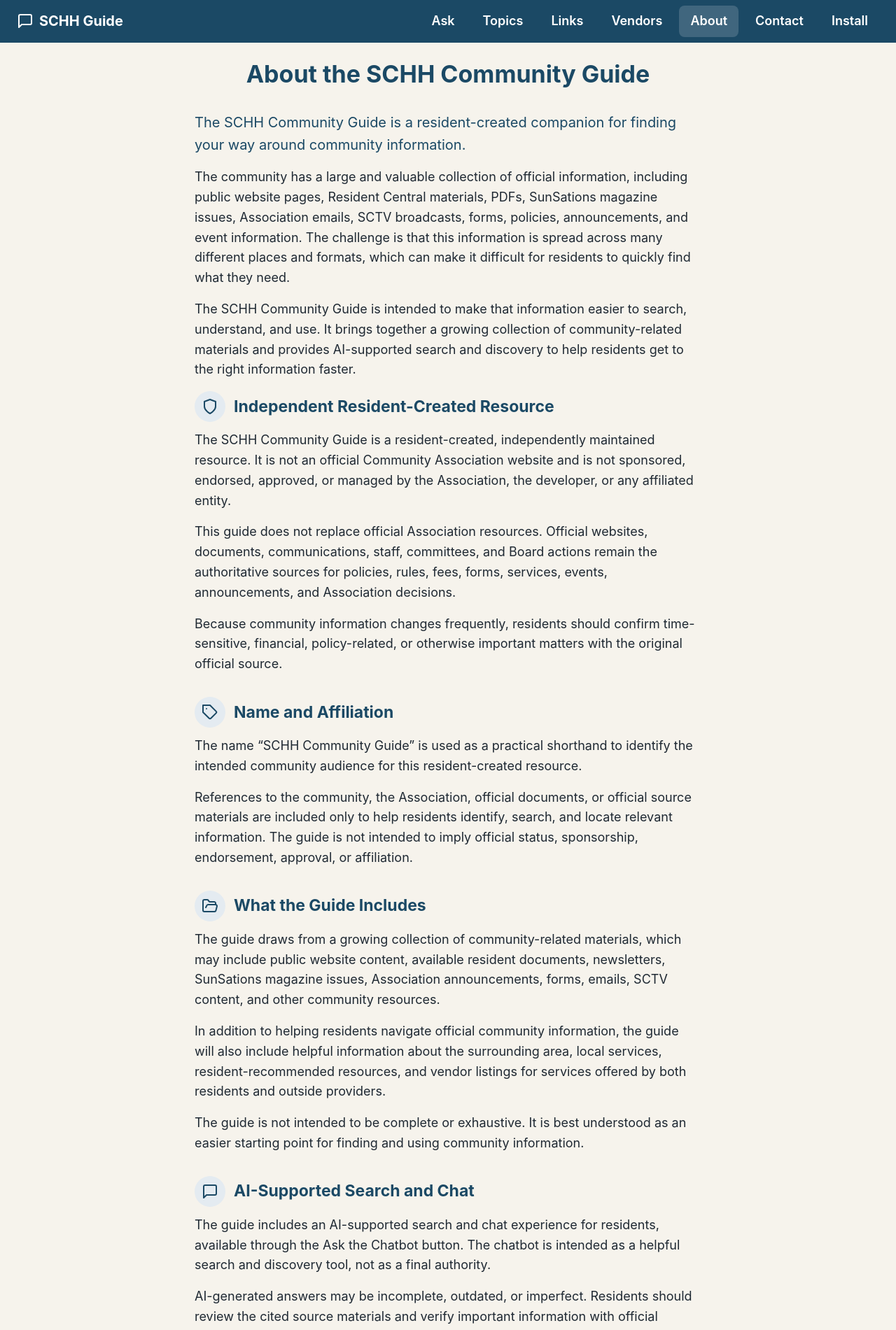
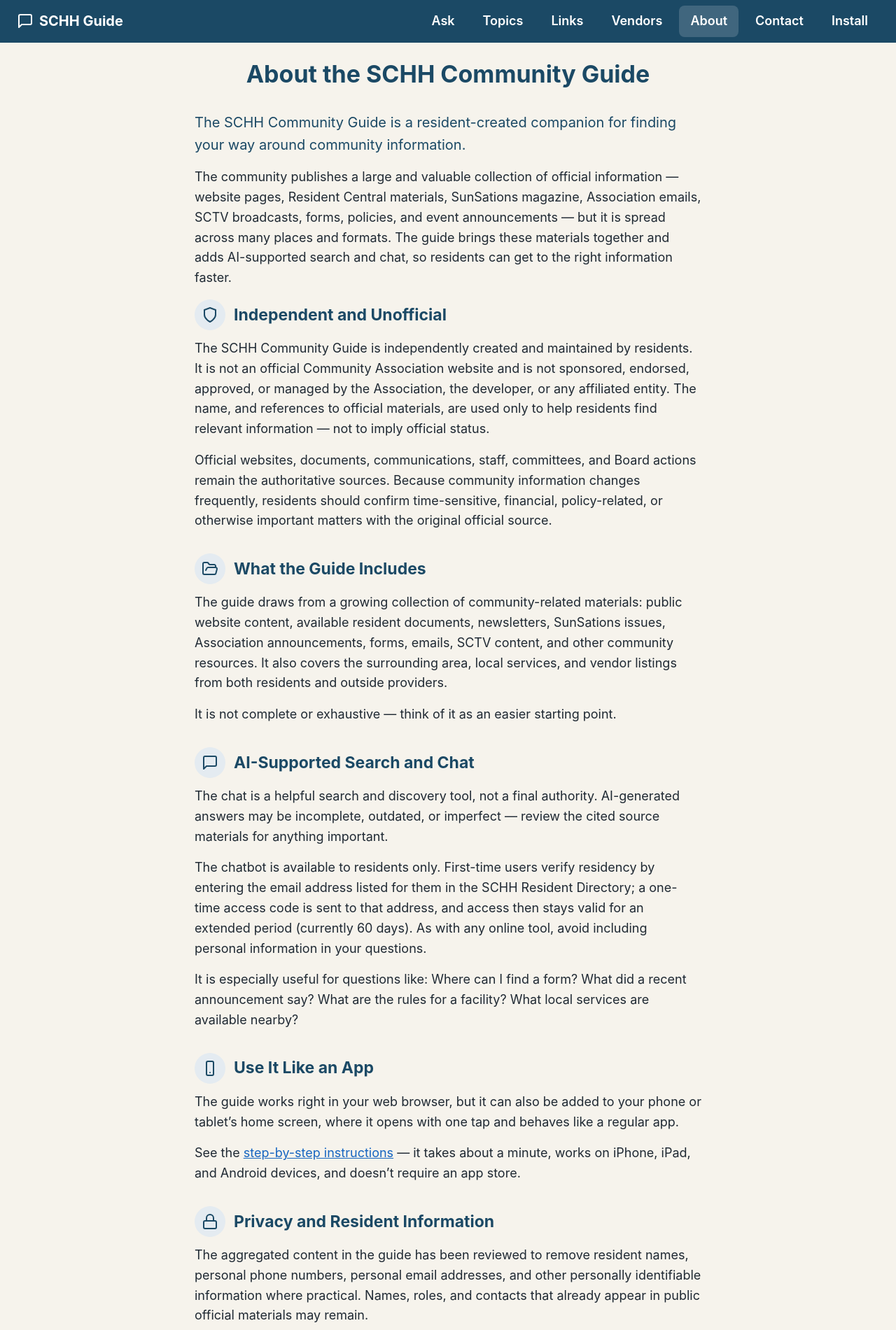
Before and after one commit to rsnyder/schh-info, a Jekyll site: the page built from about/index.html, in a window 1280 px wide. Shown: the top 1901 px of the page at 70% size. Built offline with Jekyll 4.4.1, drawn with Linux system fonts in a browser that asks for light colours; some of the changed text lies outside the part shown.

Commit message:
Tighten About page copy; drop inaccurate question-logging claim
Merges the two unofficial-status sections and the two
contribute/volunteer sections, trims repeated 'starting point' and
'verify with official sources' framing, shortens the vendor section
to a pointer at /vendors/ (which carries the full disclaimer), and
removes the statement that questions may be logged — no question
logging is performed. ~34% shorter with every substantive point
retained.

Co-Authored-By: Claude Fable 5 <noreply@anthropic.com>

```diff
--- a/_data/about.yml
+++ b/_data/about.yml
@@ -3,53 +3,36 @@
 # Each `sections` item renders as an icon-badged card.
 # `closing` renders as a callout below the grid.
 #
-# icon: Font Awesome icon name WITHOUT the "fa-" prefix
+# icon: name from _includes/icon.html
 
 intro: |-
   The SCHH Community Guide is a resident-created companion for finding your way around community information.
 
-  The community has a large and valuable collection of official information, including public website pages, Resident Central materials, PDFs, SunSations magazine issues, Association emails, SCTV broadcasts, forms, policies, announcements, and event information. The challenge is that this information is spread across many different places and formats, which can make it difficult for residents to quickly find what they need.
-
-  The SCHH Community Guide is intended to make that information easier to search, understand, and use. It brings together a growing collection of community-related materials and provides AI-supported search and discovery to help residents get to the right information faster.
+  The community publishes a large and valuable collection of official information — website pages, Resident Central materials, SunSations magazine, Association emails, SCTV broadcasts, forms, policies, and event announcements — but it is spread across many places and formats. The guide brings these materials together and adds AI-supported search and chat, so residents can get to the right information faster.
 
 sections:
   - icon: shield
-    heading: "Independent Resident-Created Resource"
+    heading: "Independent and Unofficial"
     body: |-
-      The SCHH Community Guide is a resident-created, independently maintained resource. It is not an official Community Association website and is not sponsored, endorsed, approved, or managed by the Association, the developer, or any affiliated entity.
+      The SCHH Community Guide is independently created and maintained by residents. It is not an official Community Association website and is not sponsored, endorsed, approved, or managed by the Association, the developer, or any affiliated entity. The name, and references to official materials, are used only to help residents find relevant information — not to imply official status.
 
-      This guide does not replace official Association resources. Official websites, documents, communications, staff, committees, and Board actions remain the authoritative sources for policies, rules, fees, forms, services, events, announcements, and Association decisions.
-
-      Because community information changes frequently, residents should confirm time-sensitive, financial, policy-related, or otherwise important matters with the original official source.
-
-  - icon: tag
-    heading: "Name and Affiliation"
-    body: |-
-      The name "SCHH Community Guide" is used as a practical shorthand to identify the intended community audience for this resident-created resource.
-
-      References to the community, the Association, official documents, or official source materials are included only to help residents identify, search, and locate relevant information. The guide is not intended to imply official status, sponsorship, endorsement, approval, or affiliation.
+      Official websites, documents, communications, staff, committees, and Board actions remain the authoritative sources. Because community information changes frequently, residents should confirm time-sensitive, financial, policy-related, or otherwise important matters with the original official source.
 
   - icon: folder-open
     heading: "What the Guide Includes"
     body: |-
-      The guide draws from a growing collection of community-related materials, which may include public website content, available resident documents, newsletters, SunSations magazine issues, Association announcements, forms, emails, SCTV content, and other community resources.
+      The guide draws from a growing collection of community-related materials: public website content, available resident documents, newsletters, SunSations issues, Association announcements, forms, emails, SCTV content, and other community resources. It also covers the surrounding area, local services, and vendor listings from both residents and outside providers.
 
-      In addition to helping residents navigate official community information, the guide will also include helpful information about the surrounding area, local services, resident-recommended resources, and vendor listings for services offered by both residents and outside providers.
-
-      The guide is not intended to be complete or exhaustive. It is best understood as an easier starting point for finding and using community information.
+      It is not complete or exhaustive — think of it as an easier starting point.
 
   - icon: comments
     heading: "AI-Supported Search and Chat"
     body: |-
-      The guide includes an AI-supported search and chat experience for residents, available through the Ask the Chatbot button. The chatbot is intended as a helpful search and discovery tool, not as a final authority.
+      The chat is a helpful search and discovery tool, not a final authority. AI-generated answers may be incomplete, outdated, or imperfect — review the cited source materials for anything important.
 
-      AI-generated answers may be incomplete, outdated, or imperfect. Residents should review the cited source materials and verify important information with official Association resources.
+      The chatbot is available to residents only. First-time users verify residency by entering the email address listed for them in the SCHH Resident Directory; a one-time access code is sent to that address, and access then stays valid for an extended period (currently 60 days). As with any online tool, avoid including personal information in your questions.
 
-      To help keep community information within the community, the chatbot is available to residents only. First-time users verify residency by entering the email address listed for them in the SCHH Resident Directory; a one-time access code is then sent to that address. Once verified, access remains valid for an extended period (currently 60 days) before re-verification is needed.
-
-      Questions submitted to the chatbot are processed by the AI service that powers it and may be logged to help improve the guide, so residents should avoid including personal information in their questions.
-
-      The guide can be especially useful for questions such as: Where can I find a form? What did a recent announcement say? What are the rules for a facility? Where was an event mentioned? What local services or resources are available nearby?
+      It is especially useful for questions like: Where can I find a form? What did a recent announcement say? What are the rules for a facility? What local services are available nearby?
 
   - icon: smartphone
     heading: "Use It Like an App"
@@ -61,36 +44,21 @@ sections:
   - icon: lock
     heading: "Privacy and Resident Information"
     body: |-
-      The aggregated content used in this guide has been reviewed and sanitized to remove resident names, personal phone numbers, personal email addresses, and other personally identifiable information where practical. The intent is to protect resident privacy while still making community information easier to find and use.
+      The aggregated content in the guide has been reviewed to remove resident names, personal phone numbers, personal email addresses, and other personally identifiable information where practical. Names, roles, and contacts that already appear in public official materials may remain.
 
-      Some official names, roles, departmental contacts, business contacts, or other information that already appears in public official materials may remain where it is part of the source content.
-
-      While care has been taken to remove personal resident information from aggregated content, no automated or manual review process is perfect. If residents find personal information that should not appear in the guide, they are encouraged to report it through the contact form so it can be reviewed and removed where appropriate.
+      No review process is perfect. If you find personal information that should not appear in the guide, please report it through the contact form so it can be removed.
 
   - icon: briefcase
     heading: "Vendor and Service Listings"
     body: |-
-      Vendor and service listings are provided as a convenience to residents. Inclusion in the guide does not necessarily mean endorsement, verification, or recommendation unless specifically stated.
-
-      Residents should use their own judgment when hiring vendors or using local services.
-
-  - icon: refresh
-    heading: "A Living Community Resource"
-    body: |-
-      This guide is intended to be a living resource. It will be updated, corrected, and expanded over time as community information changes and as residents identify ways to make it more useful.
-
-      Residents are encouraged to help improve the guide by reporting errors, suggesting additions, or contributing new information through the contact form.
-
-      Resident suggestions and contributions are welcome, but submitted information may be reviewed, edited, reorganized, or omitted to keep the guide accurate, useful, respectful, and consistent with its purpose.
+      The [vendor listings](/vendors/) are provided as a convenience. Inclusion does not necessarily mean endorsement, verification, or recommendation — use your own judgment when hiring vendors or using local services.
 
   - icon: heart
-    heading: "Volunteering and Contributing"
+    heading: "Help Improve the Guide"
     body: |-
-      Residents who would like to contribute more directly are encouraged to get involved.
+      This is a living resource, updated and corrected as community information changes — and residents make it better. Report errors, suggest additions, or contribute new information through the [contact form](/contact/). Submissions may be edited or reorganized to keep the guide accurate, useful, and respectful.
 
-      In addition to reporting errors or suggesting additions, residents may volunteer time to help with site quality control, review information for accuracy, identify outdated material, suggest improvements, or help keep guide content current as community information changes.
-
-      Residents interested in assisting with the guide in this way should reach out using the contact form.
+      Residents who would like to get more involved — reviewing content for accuracy, spotting outdated material, helping keep things current — are warmly invited to reach out the same way.
 
 closing: |-
   The goal is simple: to provide a practical, easy-to-use companion that helps residents find and use community information more easily.
```
